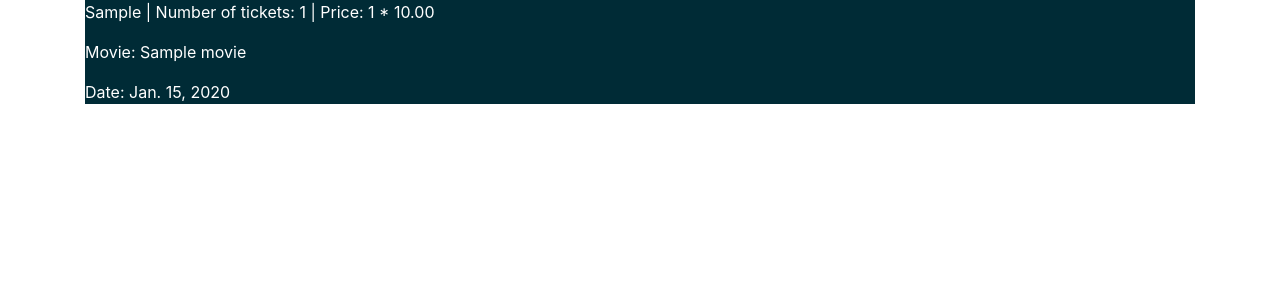
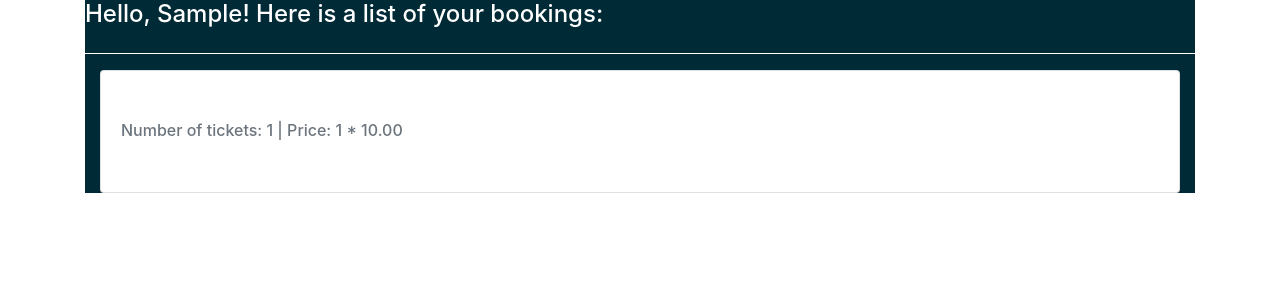
Before and after one commit to AlbeseMatoshi/GroupProject-CodingDojo, a Django app: template app_bookings/templates/all_bookings.html in a window 1280 px wide. Shown: the part 56-356 px from the top of the page. Run offline with Django 3.2, Linux system fonts and the light colour scheme; the template is opened without the code that fills it: values that come from a table or form of the project are taken from there, others are empty; tables that the repository leaves empty hold one stand-in row (values such as "Sample post"); some libraries are stand-ins or nearby versions.

Commit message:
added a little styling in bookings template

```diff
--- a/app_bookings/templates/all_bookings.html
+++ b/app_bookings/templates/all_bookings.html
@@ -19,14 +19,33 @@
     {% include 'includes/navbar.html' %}
     <div class="container">
         <div class="wrapper">
-            {% for booking in all_bookings %}
-            <p>{{booking.buyer.first_name}}
-                <span> | Number of tickets: {{  booking.tickets}} | Price: {{booking.tickets}} * {{booking.showtime.price}}</span>
-            </p>
-            <p>Movie: {{booking.showtime.movie.title }}</p>
-            <p>Date: {{booking.showtime.date}}</p>
+            <div class="row">
+                <div class="col-12">
+                    <h4>Hello, {{logged_user.first_name}}! Here is a list of your bookings:</h4>
 
-            {% endfor %}
+                </div>
+            </div>
+
+            <div class="row">
+                <div class="col-12">
+                    <hr class="border-white">
+                </div>
+            </div>
+
+            <div class="col-12">
+                {% for booking in all_bookings %}
+                <div class="card bg-darkblue border-rounded">
+                    <div class="card-body">
+                        <h5 class="card-title">Movie: {{booking.showtime.movie.title }} | Date: {{booking.showtime.date}}</h5>
+                        <h6 class="card-subtitle mb-2 text-muted"> Number of tickets: {{ booking.tickets}} | Price: {{booking.tickets}} * {{booking.showtime.price}}</h6>
+
+                        <small>Room: {{booking.showtime.room}}</small>
+                    </div>
+                </div>
+
+
+                {% endfor %}
+            </div>
         </div>
     </div>
 </body>
```
